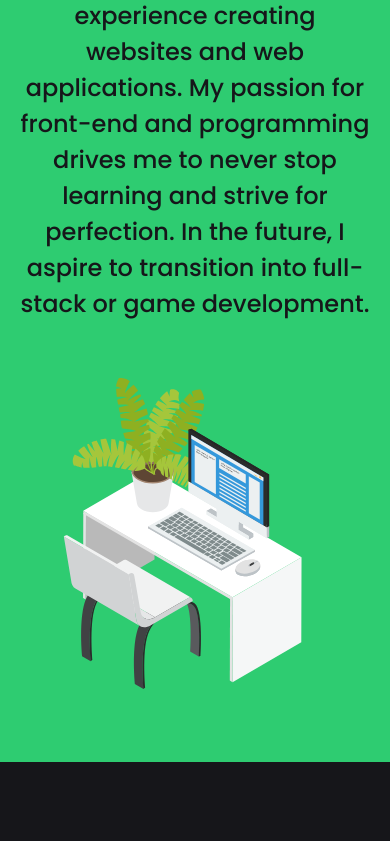
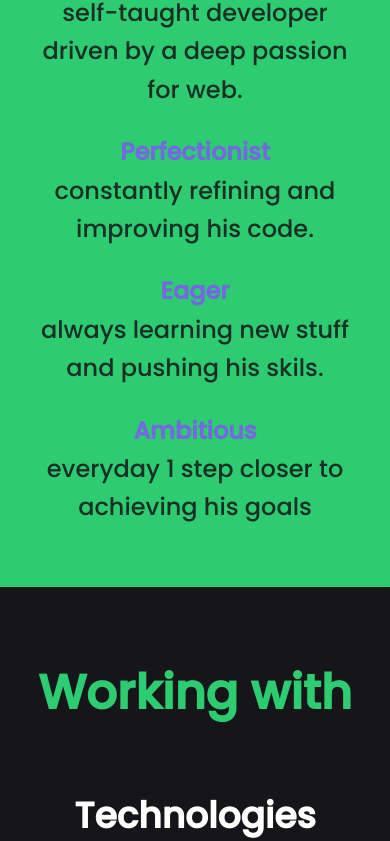
Before and after one commit to Predakor/predakor.github.io, a React (Vite) app: page / in a window 390 px wide. Shown: the part 1150-1991 px from the top of the page. Built offline with nearby package versions, Linux system fonts and the light colour scheme; no server answers.

Commit message:
Polishing aboutme section

```diff
--- a/src/global.scss
+++ b/src/global.scss
@@ -31,17 +31,16 @@
 
 html {
   min-height: 100vh;
-  min-width: 100%;
-
+  width: 100vw;
   background-color: var(--background-color);
 
   font-family: "Poppins", sans-serif;
   color: var(--headline-color);
   font-size: var(--font-size-400);
-  line-height: 1.5;
+  line-height: 1.6;
   text-align: center;
 
-  overflow-x: clip;
+  overflow-x: hidden;
   overflow-y: scroll;
   scroll-behavior: smooth;
   scroll-snap-stop: always;
--- a/src/sections/AboutMe/AboutMe.module.scss
+++ b/src/sections/AboutMe/AboutMe.module.scss
@@ -2,35 +2,64 @@
   color: var(--background-color);
   background-color: var(--tertiary-color);
 
-  align-items: center;
+  grid-template-rows: auto 2fr auto;
+  padding: 2em;
+
   .header {
     span {
       color: var(--main-color);
     }
   }
-
   .aboutme {
-    align-self: flex-start;
-    max-width: 30ch;
+    display: flex;
+    flex-direction: column;
+    justify-content: center;
+    gap: 1em;
+    opacity: 0.87;
     font-size: var(--font-size-400);
-  }
-
-  .sideImage {
-    min-height: 400px;
-    display: grid;
-    place-items: center;
-    position: relative;
-    & > img {
-      position: absolute;
+    p {
+      display: flex;
+      flex-direction: column;
+      .trait {
+        font-weight: 600;
+        color: var(--main-color);
+        opacity: 1;
+      }
     }
   }
 }
 
 @media (min-width: 768px) {
   .container {
-    grid-template-columns: 1fr 1fr;
+    grid: auto 1fr/ 2fr 1fr;
+    padding-inline: 5em;
     .aboutme {
-      align-self: center;
+      max-width: 40ch;
+      font-size: var(--font-size-500);
+      text-align: left;
+
+      p {
+        display: block;
+        .trait {
+          font-size: var(--font-size-600);
+        }
+      }
     }
   }
 }
+
+@media (min-width: 1024px) {
+  .container {
+    padding-inline: 10em;
+
+    .sideImage {
+      position: relative;
+      display: grid;
+      place-items: center;
+      & > img {
+        position: absolute;
+        width: min(500px, 100%);
+      }
+    }
+  }
+}
--- a/src/sections/AboutMe/AboutMe.tsx
+++ b/src/sections/AboutMe/AboutMe.tsx
@@ -1,61 +1,91 @@
 import { motion, useScroll } from "framer-motion";
+import { useMediaQuery } from "react-responsive";
 import MotionSVG from "../../components/MotionSVG";
 import styles from "./AboutMe.module.scss";
 
-const cubeV = {
-  pop: { y: ["50%", "0%"] },
+const textV = {
+  pop: { opacity: [0, 0.5, 1], y: ["-100%", "-50%", "0%"] },
+};
+const aboutMeV = {
+  pop: { transition: { delayChildren: 0.1 } },
 };
 
 function AboutMe() {
   const { scrollYProgress } = useScroll();
+  const isDesktop = useMediaQuery({ minWidth: 1024 });
   return (
     <section id="aboutme" className={styles.container}>
-      <h2 className={styles.header}>
+      <motion.h2
+        whileInView={{ opacity: [0.5, 1], y: ["-50%", "0%"] }}
+        className={styles.header}
+      >
         <span>A front end</span> developer
-      </h2>
+      </motion.h2>
 
       <motion.div
-        whileInView={{ y: ["-50%", "0%"] }}
+        variants={aboutMeV}
+        whileInView={"pop"}
         transition={{ duration: 0.7 }}
         className={styles.aboutme}
       >
-        I am a self-taught front-end developer with two years of experience
-        creating websites and web applications. My passion for front-end and
-        programming drives me to never stop learning and strive for perfection.
-        In the future, I aspire to transition into full-stack or game
-        development.
+        <motion.p variants={textV}>
+          <span className={styles.trait}>Passionate </span>
+          self-taught developer driven by a deep passion for web.
+        </motion.p>
+        <motion.p variants={textV}>
+          <span className={styles.trait}>Perfectionist </span>
+          constantly refining and improving his code.
+        </motion.p>
+        <motion.p variants={textV}>
+          <span className={styles.trait}>Eager </span>
+          always learning new stuff and pushing his skils.
+        </motion.p>
+        <motion.p variants={textV}>
+          <span className={styles.trait}>Ambitious </span>
+          everyday 1 step closer to achieving his goals
+        </motion.p>
       </motion.div>
 
+      {isDesktop && (
         <div className={styles.sideImage}>
           <motion.img
-          drag
             whileInView={{ x: ["50%", "0%"], opacity: [0, 1] }}
             transition={{ delay: 0.5, duration: 0.7 }}
             src="side-image/desk.svg"
             alt=""
           />
           <motion.img
-          drag
-          whileInView={{ x: ["-50%", "0%"], opacity: [0, 1] }}
-          transition={{ delay: 0.5, duration: 0.7 }}
-          src="side-image/layer.svg"
+            whileInView={{
+              x: ["-50%", "0%"],
+              y: ["-50%", "0%"],
+              opacity: [0, 1],
+            }}
+            transition={{ delay: 1.1, duration: 1 }}
+            src="side-image/plant.svg"
             alt=""
           />
           <motion.img
-          drag
-          whileInView={{ y: ["50%", "0%"], opacity: [0, 1] }}
-          transition={{ delay: 0.5, duration: 0.7 }}
+            whileInView={{
+              x: ["50%", "0%"],
+              y: ["-50%", "0%"],
+              opacity: [0, 1],
+            }}
+            transition={{ delay: 1, duration: 0.7 }}
             src="side-image/computer.svg"
             alt=""
           />
           <motion.img
-          drag
-          whileInView={{ y: ["-50%", "0%"], opacity: [0, 1] }}
-          transition={{ delay: 0.5, duration: 0.7 }}
+            whileInView={{
+              x: ["-50%", "0%"],
+              y: ["50%", "0%"],
+              opacity: [0, 1],
+            }}
+            transition={{ delay: 1.5, duration: 0.7 }}
             src="side-image/chair.svg"
             alt=""
           />
         </div>
+      )}
     </section>
   );
 }
--- a/src/sections/Hero/Hero.module.scss
+++ b/src/sections/Hero/Hero.module.scss
@@ -6,7 +6,7 @@ $color: var(--tertiary-color);
   place-items: end center;
   gap: 1em;
 
-  height: 100dvh;
+  min-height: 100dvh;
   margin-top: 0;
 
   .landingHeader {
--- a/src/sections/Projects/Projects.module.scss
+++ b/src/sections/Projects/Projects.module.scss
@@ -5,6 +5,7 @@
   margin-bottom: 20em;
   gap: 2em;
 
+  scroll-snap-align: start;
   .header {
     color: var(--background-color);
   }
```
Also changed, not shown: public/side-image/plant.svg (renamed from public/side-image/layer.svg). Lines whose indentation alone changed are shown as unchanged.
